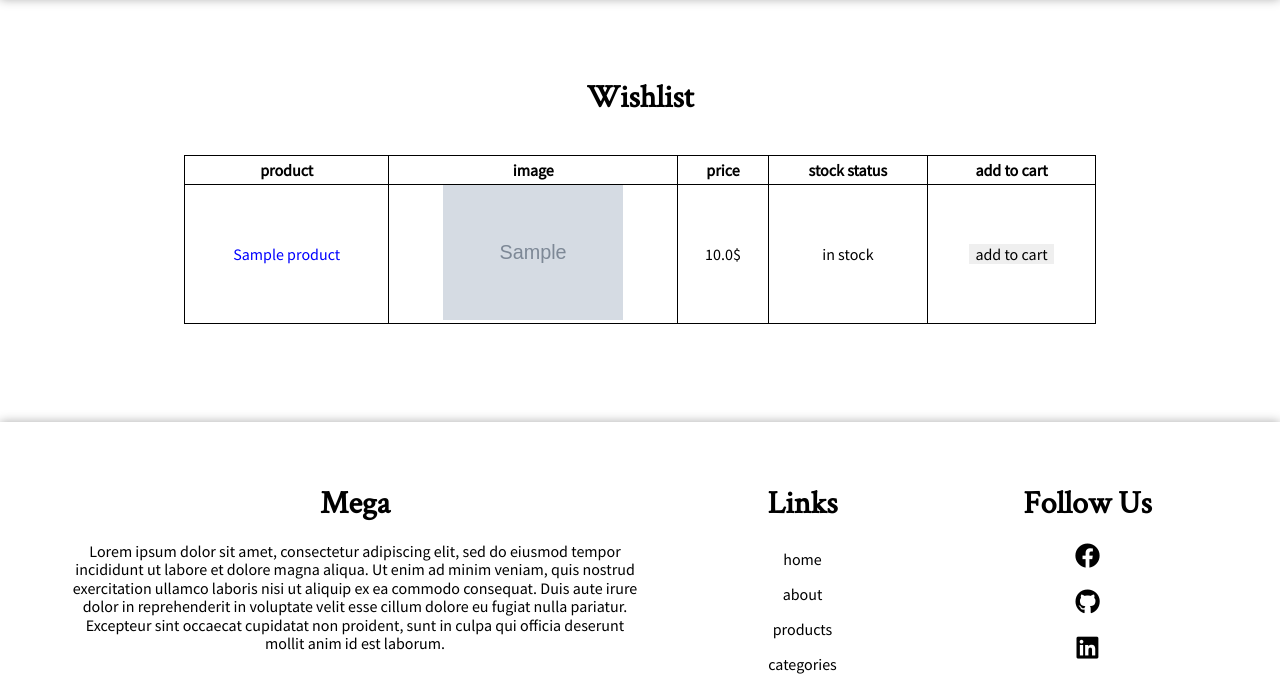
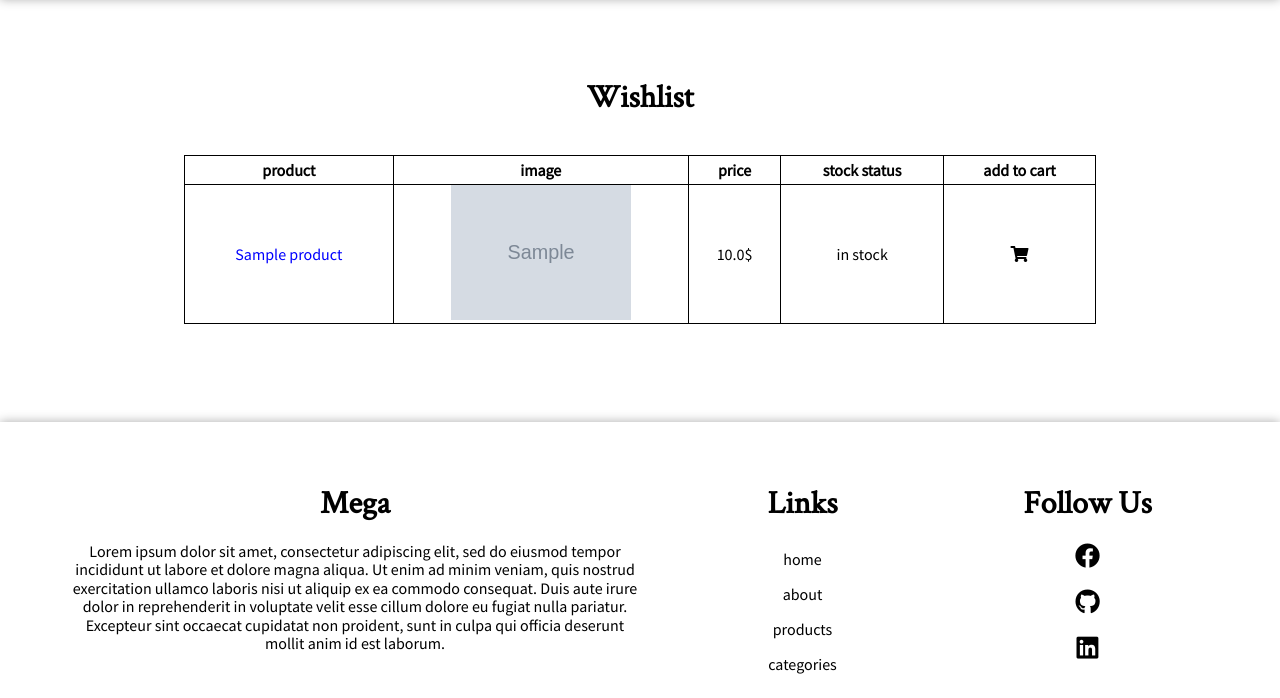
Before and after one commit to emadElnagar/django-ecommerce-app, a Django app: page /shop/wishlistview in a window 1280 px wide. Shown: the part 102-800 px from the top of the page. Run offline with Django 4.2, Linux system fonts and the light colour scheme; a user stored in the database is signed in; tables that the repository leaves empty hold one stand-in row (values such as "Sample post"); grey boxes marked "Sample" are stand-in pictures; some libraries are stand-ins or nearby versions.

Commit message:
styling button

```diff
--- a/project/static/css/style.css
+++ b/project/static/css/style.css
@@ -823,6 +823,15 @@ table .delete {
 table .delete:hover {
   color: var(--main-color);
 }
+table .btn-cart {
+  background: transparent;
+}
+table .btn-cart i:hover {
+  transition: all .3s ease;
+}
+table .btn-cart i:hover {
+  color: var(--main-color);
+}
 .checkout {
   display: flex;
   justify-content: center;
--- a/templates/shop/wishlist.html
+++ b/templates/shop/wishlist.html
@@ -30,7 +30,7 @@
                                 <form action="{% url 'cart:add_to_cart' product.slug %}" method="POST">
                                     {% csrf_token %}
                                     <input type="hidden" name="product_slug" value="{{product.slug}}">
-                                    <button>add to cart</button>
+                                    <button class="btn-cart"><i class="fas fa-shopping-cart fa-fw"></i></button>
                                 </from>
                             </td>
                         </tr>
```
